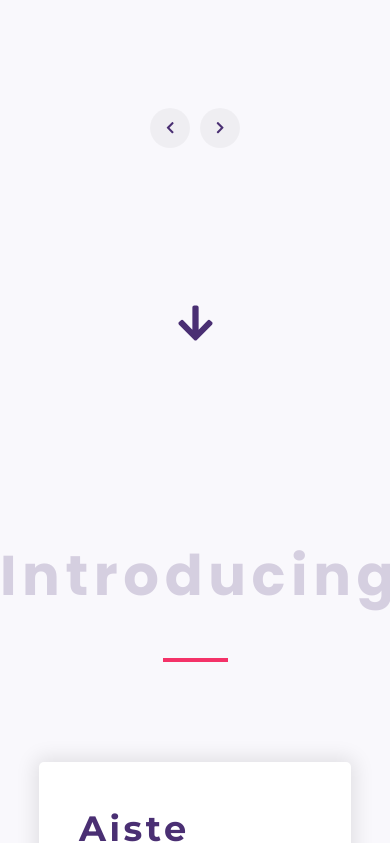
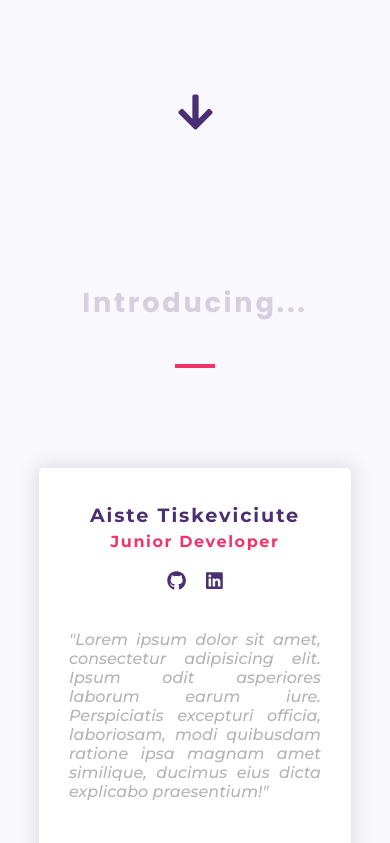
Before and after one commit to jakealistairwood/mariana-portfolio, a React (Create React App) app: page / in a window 390 px wide. Shown: the part 1157-2000 px from the top of the page. Built offline with nearby package versions, Linux system fonts and the light colour scheme.

Commit message:
user-bio optimisied for mobile devices

```diff
--- a/src/components/TraineeList/TraineeList.module.scss
+++ b/src/components/TraineeList/TraineeList.module.scss
@@ -9,5 +9,5 @@
   display: grid;
   grid-template-columns: repeat(auto-fit, minmax(270px, 1fr));
   // grid-template-columns: 1fr 1fr 1fr 1fr;
-  // grid-template-rows: 1fr 1fr 1fr 1fr 1fr 1fr;
+  // grid-template-rows: 1fr 1fr 1fr 1fr 1fr 1fr;g
 }
--- a/src/containers/Main/Main.jsx
+++ b/src/containers/Main/Main.jsx
@@ -26,17 +26,17 @@ const Main = (props) => {
         <div className={"pageHeader"}>
           <h1>Welcome to the Mariana Intake.</h1>
         </div>
-      <hr />
+        <hr/>
         <section className={"carouselSection"}>
-        {<div className={`cards_slider active_slide_${props.trainee.index}`}>
+        { <div className={`cards_slider active_slide_${props.trainee.index}`}>
             <div className='cards_slider_wrapper' style={{
-            'transform': `translateX(-${index * (100 / trainees.length)}%)`
+              'transform': `translateX(-${index*(100/trainees.length)}%)`
             }}>
               {
                 trainees.map(trainee => <Image key={trainee._id} trainee={trainee} />)
               }
             </div>
-        </div>}
+          </div> }
           <div className={"buttonContainer"}>
             <button
               onClick={() => props.prevTrainee()}
@@ -66,8 +66,8 @@ const Main = (props) => {
             <h4>{title}</h4>
           </div>
           <div className={"icons"}>
-            <a href={github} target="__blank"><FontAwesomeIcon icon={faGithub} className={"github-icon"} /></a>
-            <a href={linkedin} target="__blank"><FontAwesomeIcon icon={faLinkedin} /></a>
+            <FontAwesomeIcon icon={faGithub} className={"github-icon"} />
+            <FontAwesomeIcon icon={faLinkedin} />
           </div>
         </header>
         <p className={"quote"}>{quote}</p>
@@ -75,9 +75,7 @@ const Main = (props) => {
           <div className={"left"}>
             <p className={"bio"}>{bio}</p>
             <div className={"buttonContainer"}>
-              <a href={portfolio} target="__blank">
               <button className={"portfolio-btn"}>My Portfolio</button>
-              </a>
               <button className={"cv-btn"}>Take a look at my CV</button>
             </div>
           </div>
--- a/src/containers/Main/Main.scss
+++ b/src/containers/Main/Main.scss
@@ -173,11 +173,15 @@
 
     .icons {
       display: flex;
-      width: 10%;
       justify-content: space-between;
       align-items: center;
       font-size: 2.8rem;
       color: $primary;
+      transform: scale(1);
+
+      .github-icon {
+        margin-right: 20px;
+      }
 
       a {
         text-decoration: none;
@@ -268,10 +272,9 @@
       }
     }
     .image_wrapper {
-      margin: 10px;
       width: 300px;
       margin-left: 30px;
-      height: 30vh;
+      height: 250px;
 
       .bio-image {
         width: 100%;
@@ -280,3 +283,86 @@
     }
   }
 }
+
+@media screen and (max-width: 800px) {
+
+  .page {
+    .pageHeader {
+      height: 40vh;
+      display: flex;
+      h1 {
+        font-size: 2.3rem;
+        width: 90%;
+      }
+    }
+
+    .intro {
+      h1 {
+        margin-top: 0;
+        font-size: 1.7rem;
+      }
+      hr {
+        width: 40px;
+      }
+    }
+
+    .trainee-bio {
+      padding: 30px;
+      .bio-header {
+        display: flex;
+        flex-direction: column;
+        align-items: center;
+        width: 100%;
+
+        .name-title {
+          display: flex;
+          flex-direction: column;
+          width: 100%;
+          align-items: center;
+          h2 {
+            font-size: 1.2rem;
+          }
+          h4 {
+            font-size: 1rem;
+            margin-bottom: 10px;
+          }
+        }
+        .icons {
+          width: 100%;
+          font-size: 1.2rem;
+          justify-content: center;
+          margin: 10px 0;
+        }
+      }
+      .quote {
+        font-size: 1rem;
+      }
+      .bio-container {
+        .left {
+          width: 100%;
+
+          .bio {
+            font-size: 0.8rem;
+          }
+          .buttonContainer {
+            display: flex;
+            justify-content: space-evenly;
+
+            .portfolio-btn,
+            .cv-btn {
+              width: 110px;
+              font-size: .6rem;
+            }
+
+            .portfolio-btn {
+              margin-right: 10px;
+            }
+          }
+        }
+      }
+      .image_wrapper {
+        display: none;
+      }
+    }
+  }
+  }
```
Lines whose indentation alone changed are shown as unchanged.
